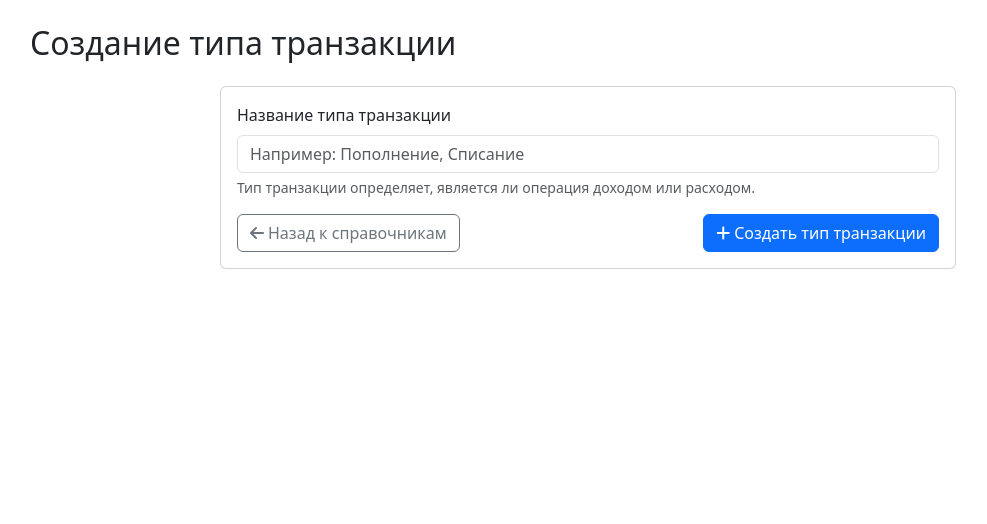
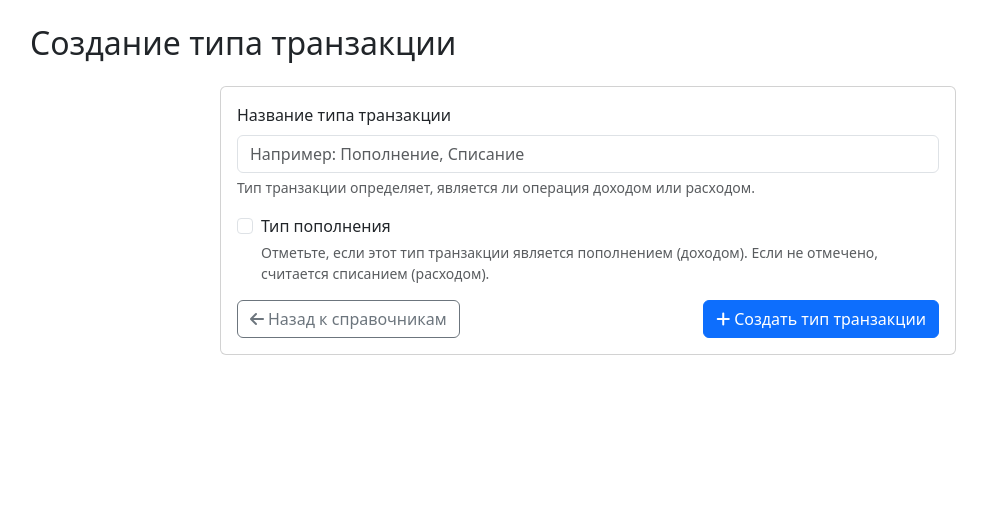
Before and after one commit to mirafzalswe/cash_flosh_manager, a Django app: page /directories/transaction-type/create/ in a window 1280 px wide. Shown: the part 56-580 px from the top of the page, without its empty margins (52-1039 px from the left). Run offline with Django 4.2, Linux system fonts and the light colour scheme; some libraries are stand-ins or nearby versions.

Commit message:
added some changes in models boolean field to trnansaction_type

```diff
--- a/core/forms.py
+++ b/core/forms.py
@@ -17,9 +17,10 @@ class TransactionTypeForm(forms.ModelForm):
     """Форма для создания и редактирования типов транзакций"""
     class Meta:
         model = TransactionType
-        fields = ['name']
+        fields = ['name', 'is_income']
         widgets = {
-            'name': forms.TextInput(attrs={'class': 'form-control'})
+            'name': forms.TextInput(attrs={'class': 'form-control'}),
+            'is_income': forms.CheckboxInput(attrs={'class': 'form-check-input'})
         }
 
 
--- a/core/models.py
+++ b/core/models.py
@@ -19,6 +19,7 @@ class Status(models.Model):
 class TransactionType(models.Model):
     """Модель для типов транзакций (Пополнение, Списание и т.д.)"""
     name = models.CharField(max_length=100, unique=True, verbose_name="Название")
+    is_income = models.BooleanField(default=False, verbose_name="Тип пополнения")
 
     class Meta:
         verbose_name = "Тип транзакции"
--- a/core/templates/directory/list.html
+++ b/core/templates/directory/list.html
@@ -71,7 +71,7 @@
                             {% for type in transaction_types %}
                             <tr>
                                 <td>
-                                    <span class="badge {% if type.name == 'Пополнение' %}bg-success{% else %}bg-danger{% endif %}">
+                                    <span class="badge {% if type.is_income %}bg-success{% else %}bg-danger{% endif %}">
                                         {{ type.name }}
                                     </span>
                                 </td>
@@ -117,7 +117,7 @@
                             <tr>
                                 <td>{{ category.name }}</td>
                                 <td>
-                                    <span class="badge {% if category.transaction_type.name == 'Пополнение' %}bg-success{% else %}bg-danger{% endif %}">
+                                    <span class="badge {% if category.transaction_type.is_income %}bg-success{% else %}bg-danger{% endif %}">
                                         {{ category.transaction_type.name }}
                                     </span>
                                 </td>
@@ -165,7 +165,7 @@
                                 <td>{{ subcategory.name }}</td>
                                 <td>{{ subcategory.category.name }}</td>
                                 <td>
-                                    <span class="badge {% if subcategory.category.transaction_type.name == 'Пополнение' %}bg-success{% else %}bg-danger{% endif %}">
+                                    <span class="badge {% if subcategory.category.transaction_type.is_income %}bg-success{% else %}bg-danger{% endif %}">
                                         {{ subcategory.category.transaction_type.name }}
                                     </span>
                                 </td>
--- a/core/templates/directory/transaction_type_form.html
+++ b/core/templates/directory/transaction_type_form.html
@@ -46,6 +46,26 @@
                             Тип транзакции определяет, является ли операция доходом или расходом.
                         </div>
                     </div>
+                    <div class="mb-3 form-check">
+                        <input type="checkbox"
+                               class="form-check-input {% if form.is_income.errors %}is-invalid{% endif %}"
+                               id="{{ form.is_income.id_for_label }}"
+                               name="{{ form.is_income.html_name }}"
+                               {% if form.is_income.value %}checked{% endif %}>
+                        <label class="form-check-label" for="{{ form.is_income.id_for_label }}">
+                            Тип пополнения
+                        </label>
+                        {% if form.is_income.errors %}
+                            <div class="invalid-feedback">
+                                {% for error in form.is_income.errors %}
+                                    {{ error }}
+                                {% endfor %}
+                            </div>
+                        {% endif %}
+                        <div class="form-text text-muted">
+                            Отметьте, если этот тип транзакции является пополнением (доходом). Если не отмечено, считается списанием (расходом).
+                        </div>
+                    </div>
 
                     <div class="d-flex justify-content-between">
                         <a href="{% url 'directory_list' %}" class="btn btn-outline-secondary">
--- a/core/templates/index.html
+++ b/core/templates/index.html
@@ -84,7 +84,7 @@
                                         <span class="badge bg-secondary badge-status">{{ transaction.status }}</span>
                                     </td>
                                     <td>
-                                        {% if transaction.transaction_type.name == 'Пополнение' %}
+                                        {% if transaction.transaction_type.is_income %}
                                             <span class="badge bg-success">{{ transaction.transaction_type }}</span>
                                         {% else %}
                                             <span class="badge bg-danger">{{ transaction.transaction_type }}</span>
@@ -92,8 +92,8 @@
                                     </td>
                                     <td>{{ transaction.category }}</td>
                                     <td>{{ transaction.subcategory }}</td>
-                                    <td class="{% if transaction.transaction_type.name == 'Пополнение' %}text-success{% else %}text-danger{% endif %} fw-bold">
-                                        {% if transaction.transaction_type.name == 'Пополнение' %}+{% else %}-{% endif %}
+                                    <td class="{% if transaction.transaction_type.is_income %}text-success{% else %}text-danger{% endif %} fw-bold">
+                                        {% if transaction.transaction_type.is_income %}+{% else %}-{% endif %}
                                         {{ transaction.amount|floatformat:2 }} ₽
                                     </td>
                                     <td>
--- a/core/views.py
+++ b/core/views.py
@@ -28,22 +28,22 @@ class IndexView(TemplateView):
         # Общая сумма пополнений за последние 30 дней
         income_sum = Transaction.objects.filter(
             date__gte=thirty_days_ago,
-            transaction_type__name='Пополнение'
+            transaction_type__is_income=True
         ).aggregate(total=Sum('amount'))['total'] or 0
 
         # Общая сумма списаний за последние 30 дней
         expense_sum = Transaction.objects.filter(
             date__gte=thirty_days_ago,
-            transaction_type__name='Списание'
+            transaction_type__is_income=False
         ).aggregate(total=Sum('amount'))['total'] or 0
 
         # Общий баланс за все время
         total_income = Transaction.objects.filter(
-            transaction_type__name='Пополнение'
+            transaction_type__is_income=True
         ).aggregate(total=Sum('amount'))['total'] or 0
 
         total_expense = Transaction.objects.filter(
-            transaction_type__name='Списание'
+            transaction_type__is_income=False
         ).aggregate(total=Sum('amount'))['total'] or 0
 
         total_balance = total_income - total_expense
```
Also changed, not shown: core/templates/transaction/list.html (+4 -4 lines), core/migrations/0002_transactiontype_is_income.py (added), db.sqlite3 (added).
